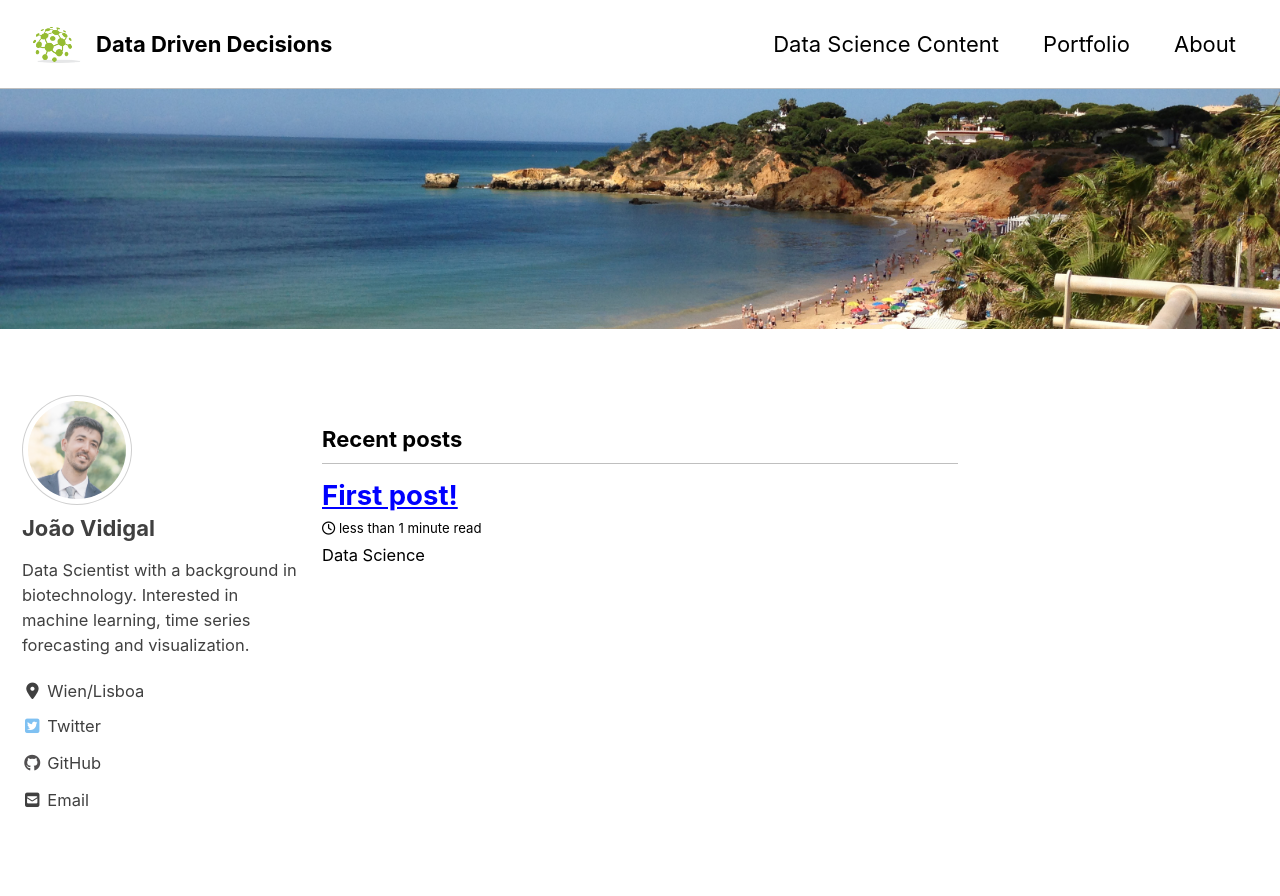
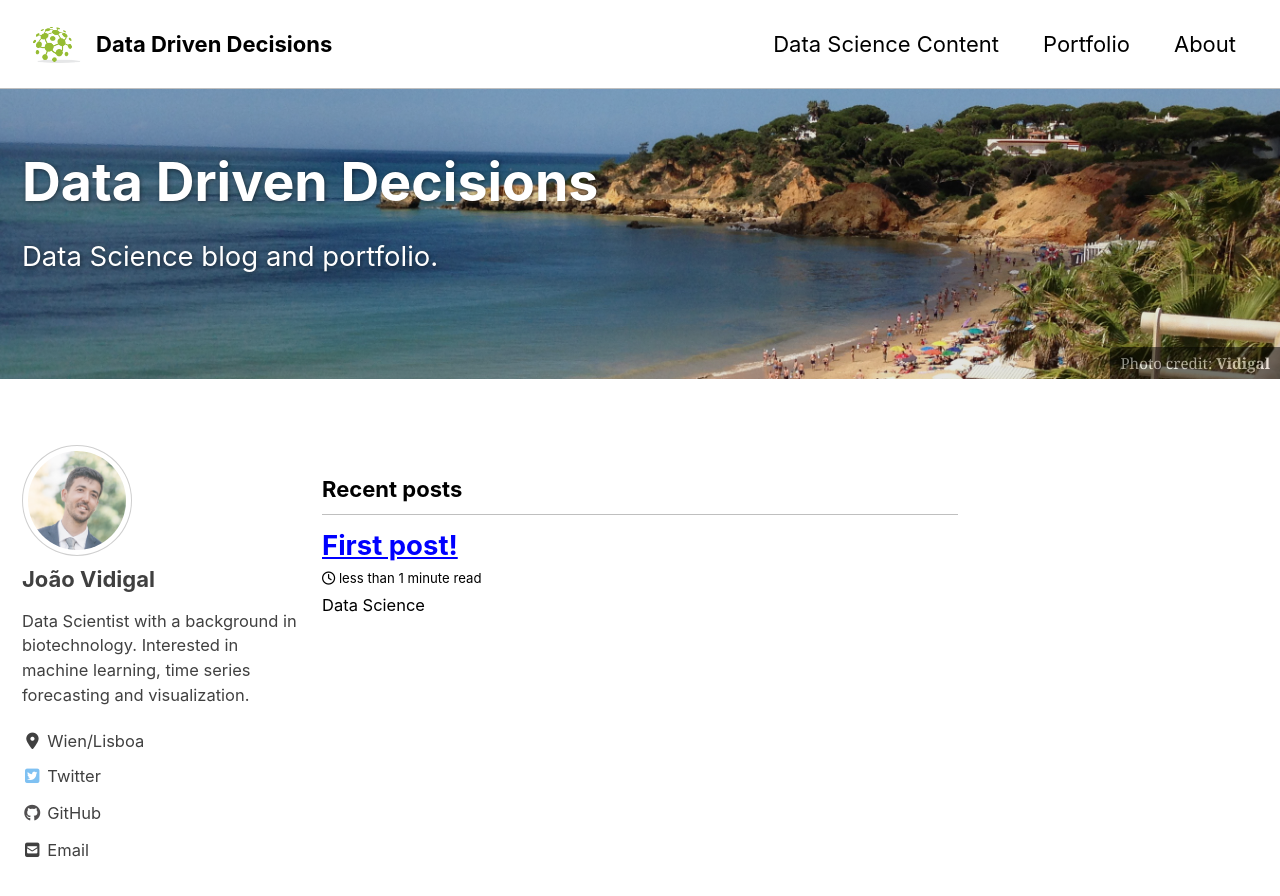
Before and after one commit to vidigaljoao/vidigaljoao.github.io, a Jekyll site: the page built from index.html, in a window 1280 px wide and 900 px high. Shown: the top 896 px of the window. Built offline with Jekyll 4.4.1, drawn with Linux system fonts in a browser that asks for light colours; cached includes are drawn as plain includes; nearby versions of some CDN libraries; the list of posts is cut into pages by our own code.

```diff
--- a/index.html
+++ b/index.html
@@ -2,5 +2,9 @@
 layout: home
 author_profile: true
 header:
-    image: "/images/header_3.jpg"
+  overlay_color: "#000"
+  overlay_filter: "0.1"
+  overlay_image: /images/header_3.jpg
+  caption: "Photo credit: **Vidigal**"
+excerpt: "Data Science blog and portfolio."
 ---
```
